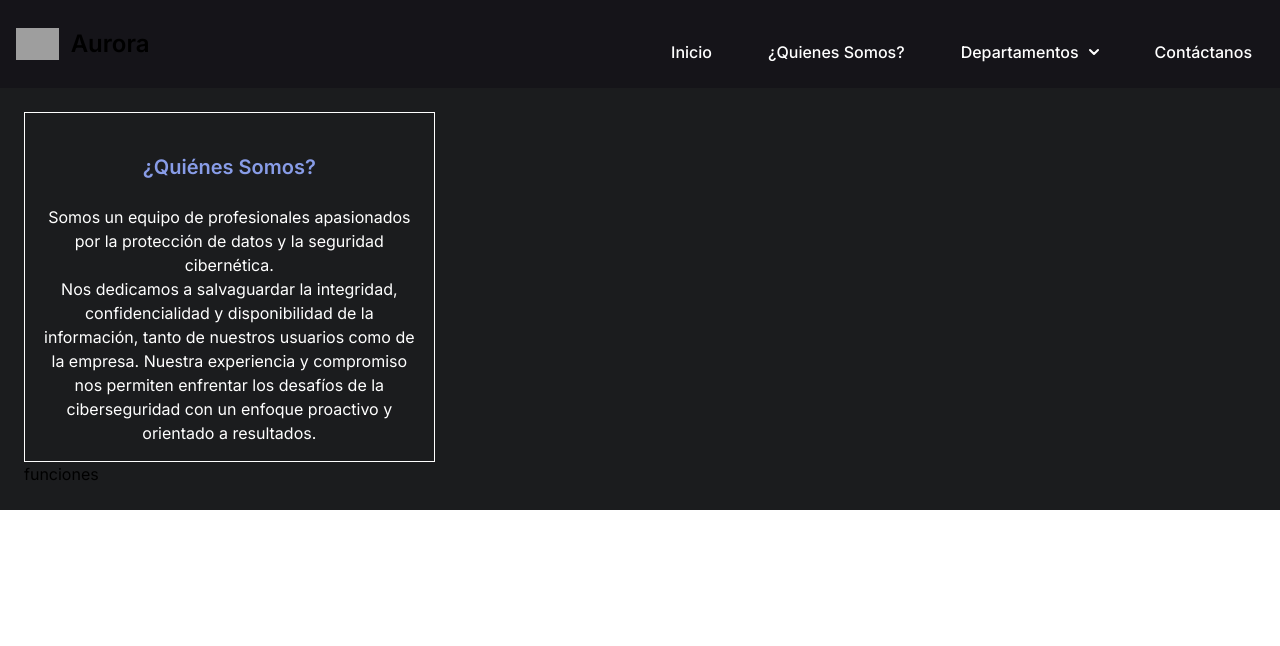
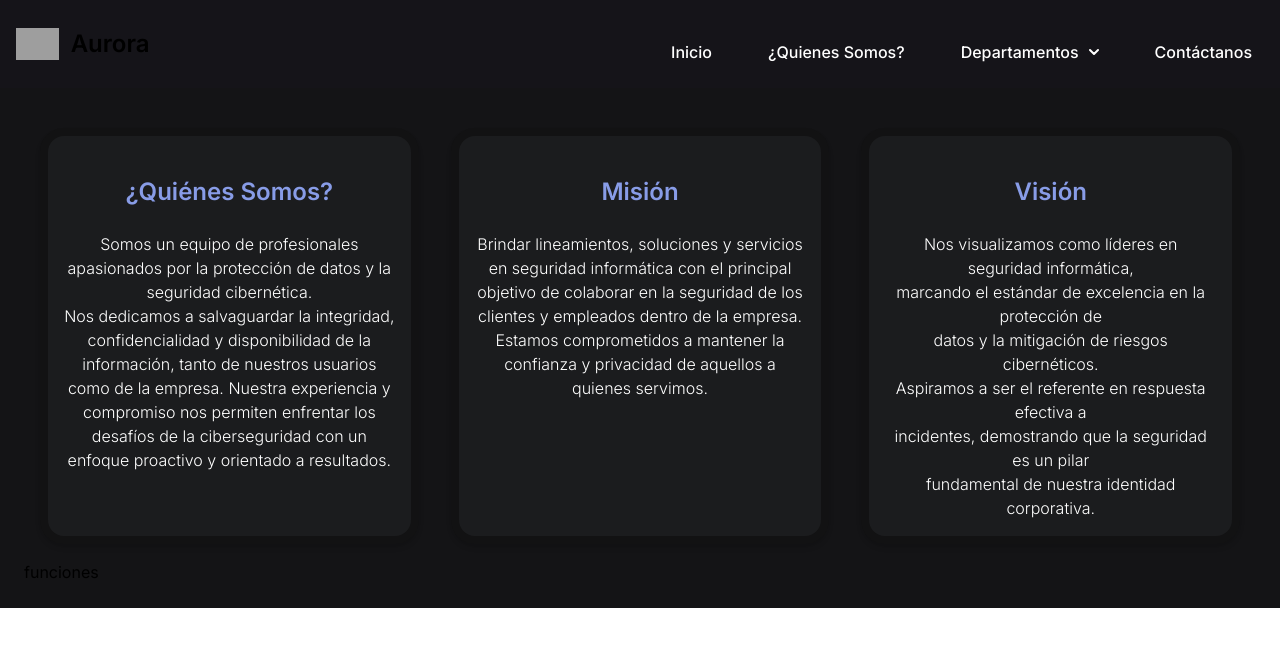
Before and after one commit to JZane21/aurora-bolivia, a Next.js app: page /departamentos/seguridad in a window 1280 px wide. Shown: the top 646 px of the page. Built offline with nearby package versions, Linux system fonts and the light colour scheme; grey boxes are pictures that could not be loaded.

Commit message:
finished first part

```diff
--- a/src/app/departamentos/seguridad/page.tsx
+++ b/src/app/departamentos/seguridad/page.tsx
@@ -1,10 +1,47 @@
 const SeguridadInformaticaPage = () => {
   return (
-        <div className="flex flex-col w-full h-full bg-[#1B1C1E] p-6">
+    <div className="flex flex-col w-full h-full bg-[#141416] p-6">
       <div className="flex flex-row w-full">
-                <div className="flex flex-col border border-white shadow-white text-center items-center w-1/3 p-4">
-                    <label className="text-[#889CE7] font-semibold text-xl my-6" >¿Quiénes Somos?</label>
-                    <label className="text-white"> Somos un equipo de profesionales apasionados por la protección de datos y la seguridad cibernética. <br/>Nos dedicamos a salvaguardar la integridad, confidencialidad y disponibilidad de la información, tanto de nuestros usuarios como de la empresa. Nuestra experiencia y compromiso nos permiten enfrentar los desafíos de la ciberseguridad con un enfoque proactivo y orientado a resultados.
+        <div className="flex flex-col  bg-[#1B1C1E] rounded-3xl border-8 border-[#121213] shadow-md text-center items-center w-1/3 p-4 m-4">
+          <label className="text-[#889CE7] font-semibold text-2xl my-6">
+            ¿Quiénes Somos?
+          </label>
+          <label className="text-white font-light">
+            {" "}
+            Somos un equipo de profesionales apasionados por la protección de
+            datos y la seguridad cibernética. <br />
+            Nos dedicamos a salvaguardar la integridad, confidencialidad y
+            disponibilidad de la información, tanto de nuestros usuarios como de
+            la empresa. Nuestra experiencia y compromiso nos permiten enfrentar
+            los desafíos de la ciberseguridad con un enfoque proactivo y
+            orientado a resultados.
+          </label>
+        </div>
+        <div className="flex flex-col  bg-[#1B1C1E] rounded-3xl border-8 border-[#121213] shadow-md text-center items-center w-1/3 p-4 m-4">
+          <label className="text-[#889CE7] font-semibold text-2xl my-6">
+            Misión
+          </label>
+          <label className="text-white font-light">
+            {" "}
+            Brindar lineamientos, soluciones y servicios en seguridad
+            informática con el principal objetivo de colaborar en la seguridad
+            de los clientes y empleados dentro de la empresa. Estamos
+            comprometidos a mantener la confianza y privacidad de aquellos a
+            quienes servimos.
+          </label>
+        </div>
+        <div className="flex flex-col  bg-[#1B1C1E] rounded-3xl border-8 border-[#121213] shadow-md text-center items-center w-1/3 p-4 m-4">
+          <label className="text-[#889CE7] font-semibold text-2xl my-6">
+            Visión
+          </label>
+          <label className="text-white font-light">
+            {" "}
+            Nos visualizamos como líderes en seguridad informática, <br/>
+            marcando el estándar de excelencia en la protección de <br/>
+             datos y la mitigación de riesgos cibernéticos.  <br/>
+             Aspiramos a ser el referente en respuesta efectiva a  <br/>
+            incidentes, demostrando que la seguridad es un pilar<br/>
+            fundamental de nuestra identidad corporativa.
           </label>
         </div>
       </div>
```
Lines whose indentation alone changed are shown as unchanged.
